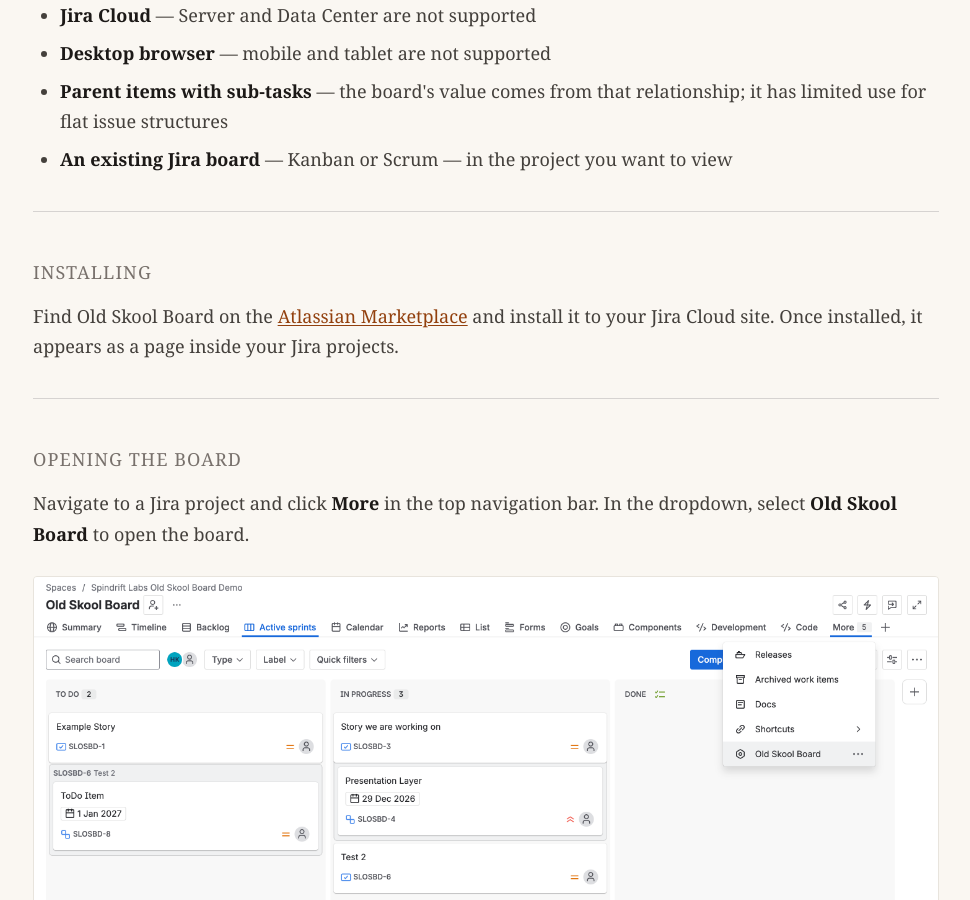
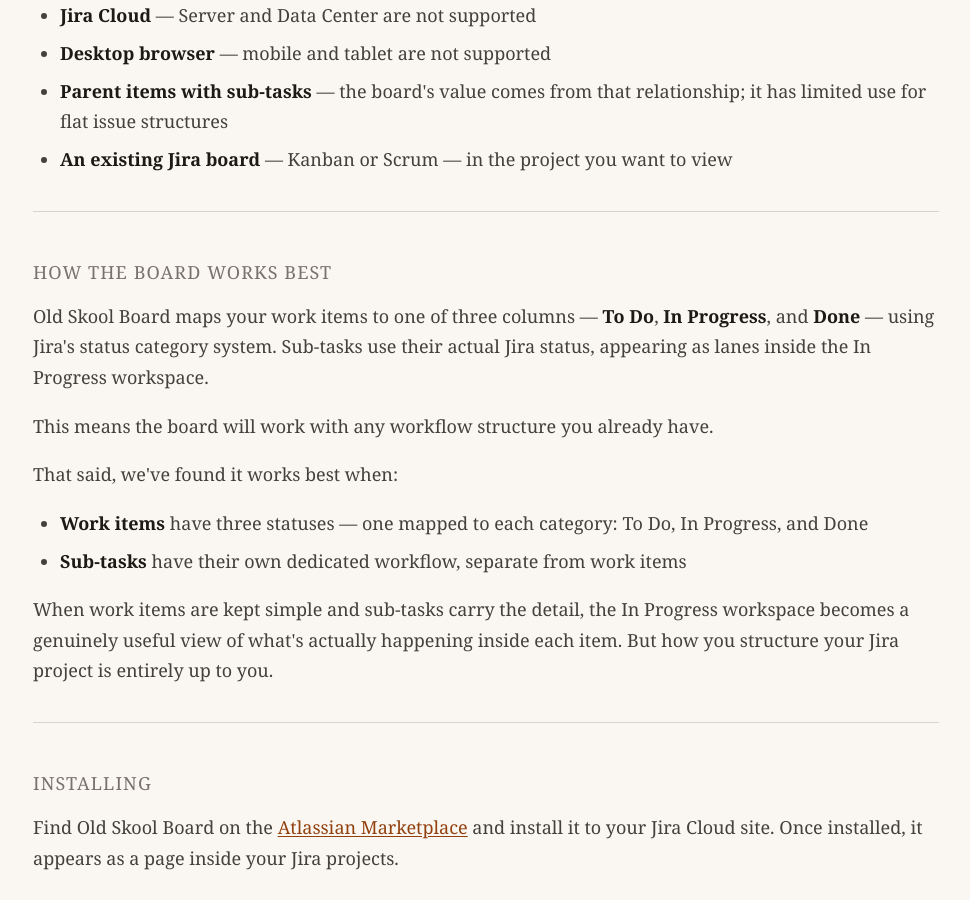
Before and after one commit to spindriftlabs/spindriftlabs.github.io, a Jekyll site: the page built from docs/getting-started.md, in a window 1280 px wide and 900 px high, scrolled down 408 px. Shown: the whole window, without its empty margins (154-1124 px from the left). Built offline with Jekyll 4.4.1, drawn with Linux system fonts in a browser that asks for light colours.

Commit message:
Add 'How the board works best' section to getting-started docs
Co-Authored-By: Claude Sonnet 4.6 <noreply@anthropic.com>

```diff
--- a/docs/getting-started.md
+++ b/docs/getting-started.md
@@ -22,6 +22,23 @@ permalink: /docs/getting-started
   <li><strong>Parent items with sub-tasks</strong> — the board's value comes from that relationship; it has limited use for flat issue structures</li>
   <li><strong>An existing Jira board</strong> — Kanban or Scrum — in the project you want to view</li>
 </ul>
+
+<hr>
+
+<h2>How the board works best</h2>
+
+<p>Old Skool Board maps your work items to one of three columns — <strong>To Do</strong>, <strong>In Progress</strong>, and <strong>Done</strong> — using Jira's status category system. Sub-tasks use their actual Jira status, appearing as lanes inside the In Progress workspace.</p>
+
+<p>This means the board will work with any workflow structure you already have.</p>
+
+<p>That said, we've found it works best when:</p>
+
+<ul>
+  <li><strong>Work items</strong> have three statuses — one mapped to each category: To Do, In Progress, and Done</li>
+  <li><strong>Sub-tasks</strong> have their own dedicated workflow, separate from work items</li>
+</ul>
+
+<p>When work items are kept simple and sub-tasks carry the detail, the In Progress workspace becomes a genuinely useful view of what's actually happening inside each item. But how you structure your Jira project is entirely up to you.</p>
 
 <hr>
 
```
